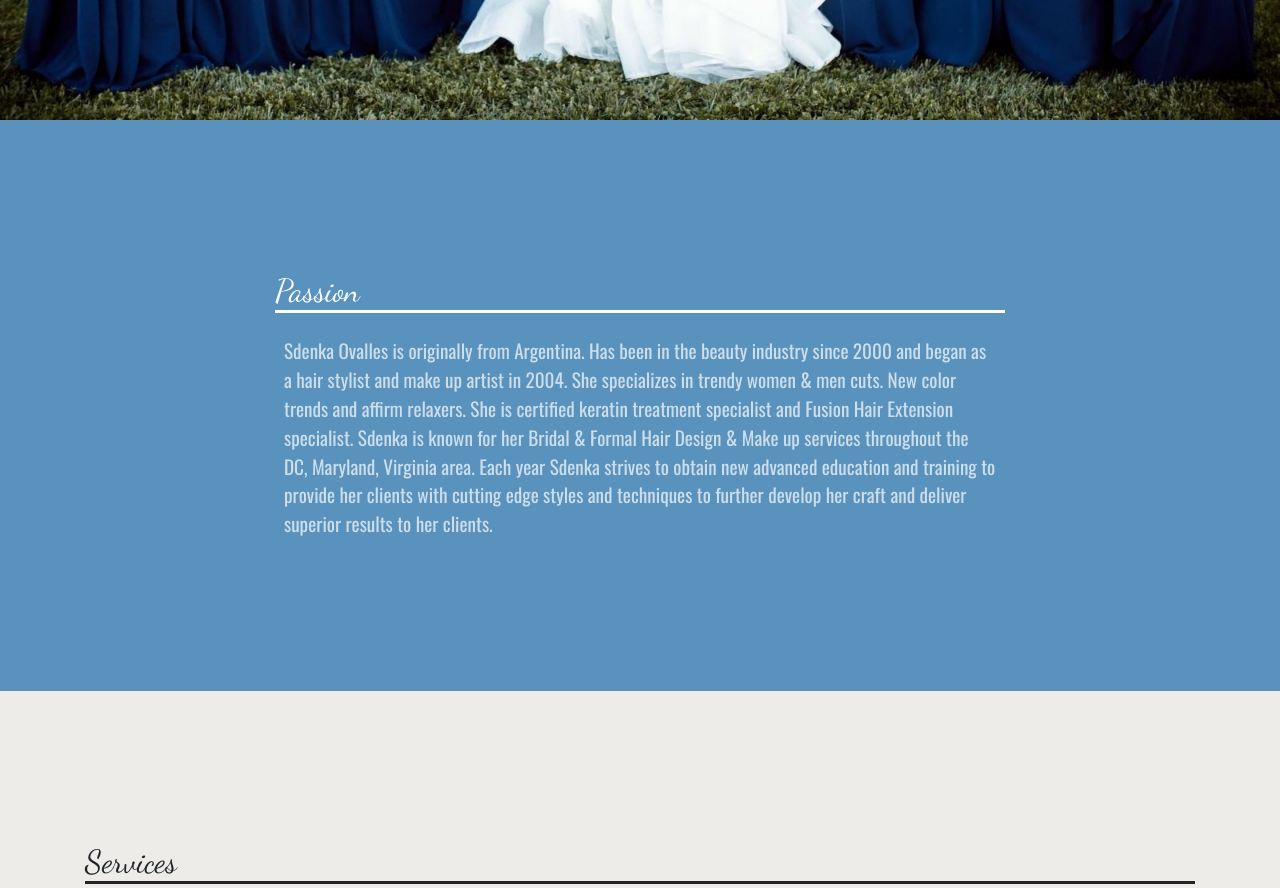
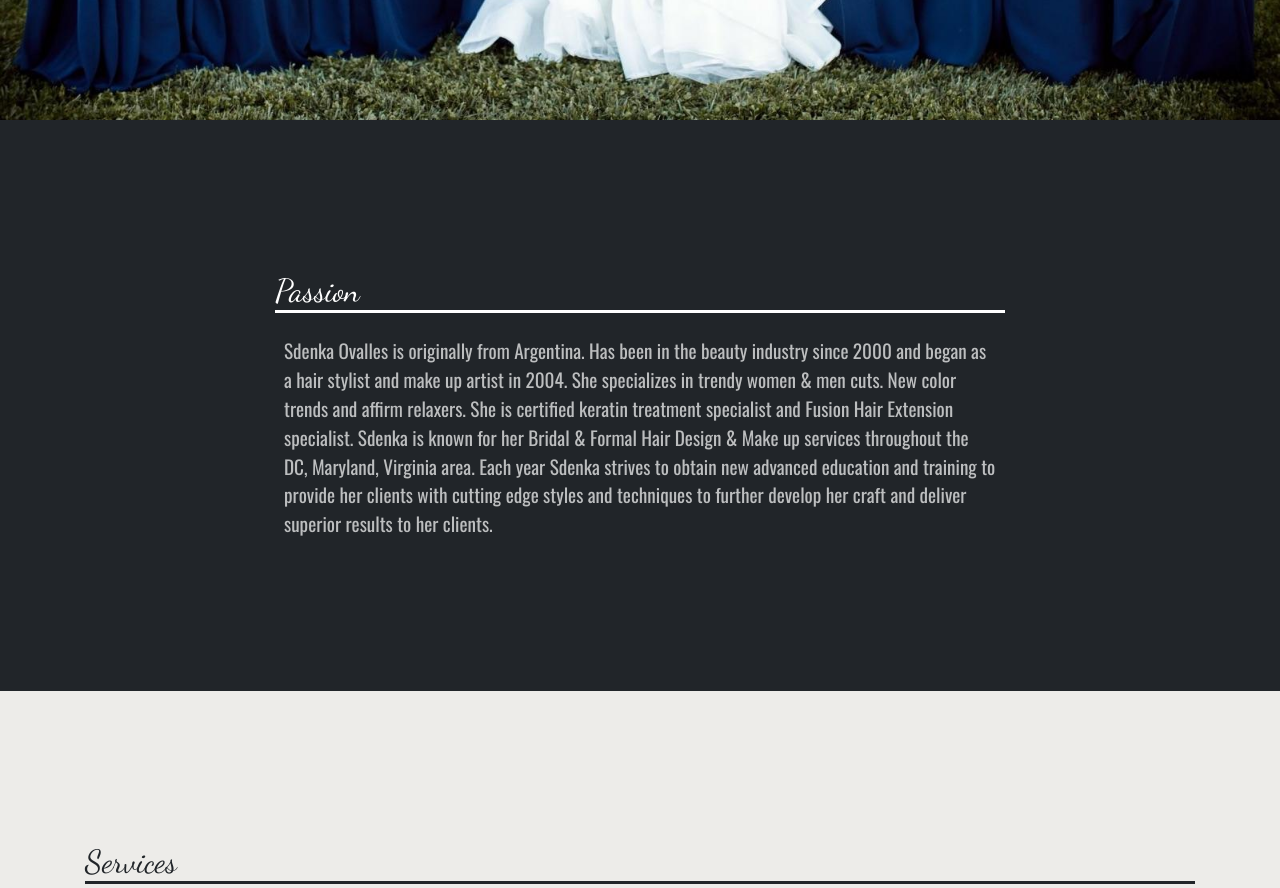
Before and after one commit to sdenkahairdesign/sdenkahairdesign.github.io, a plain HTML site: page index.html in a window 1280 px wide. Shown: the part 680-1568 px from the top of the page. Drawn offline with nearby package versions, Linux system fonts and the light colour scheme; a web font is replaced by a local one.

Commit message:
making blue bg dark

```diff
--- a/index.html
+++ b/index.html
@@ -51,7 +51,7 @@
       </div>
     </div>
   </header>
-  <section class="bg-blue" id="about">
+  <section class="bg-dark" id="about">
     <div class="container">
       <div class="row">
         <div class="col-lg-8 mx-auto text-left">
```
